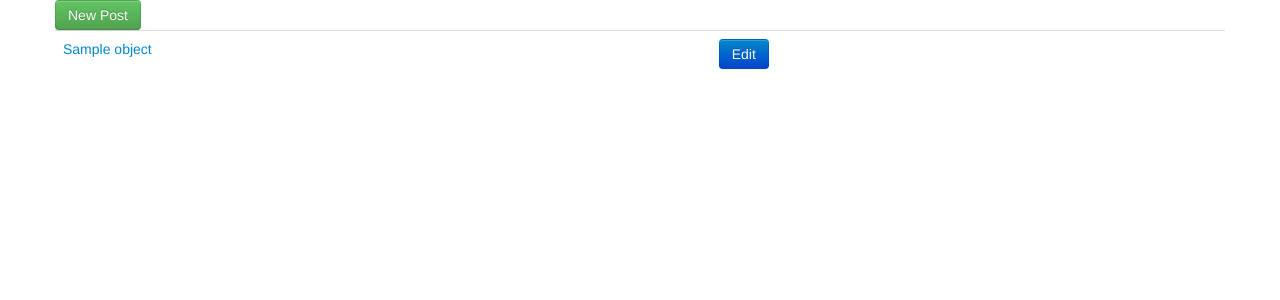
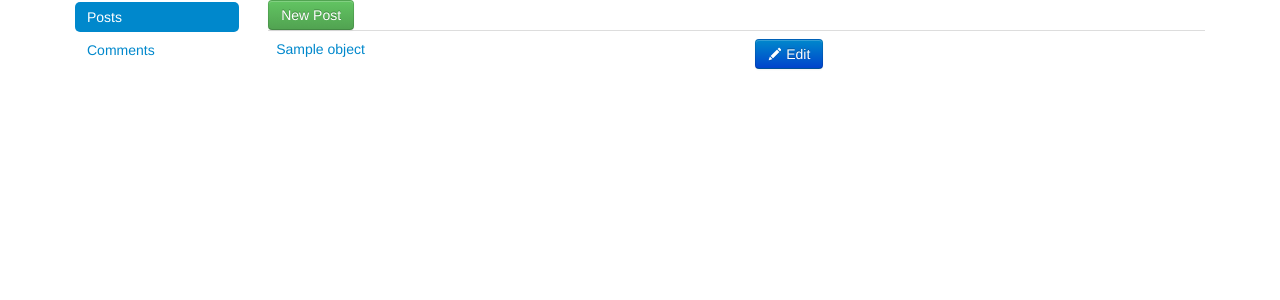
Before and after one commit to oneyoung/django-blog, a Django app: template html/templates/admin.html in a window 1280 px wide. Shown: the top 300 px of the page. Run offline with Django 3.2, Linux system fonts and the light colour scheme; the template is opened without the code that fills it: most values are stand-ins (such as "Sample title", 1, 10 or a date in 2020); parts of the project's set-up code (start-up, migrations or seed data) failed here and were passed over; some libraries are stand-ins or nearby versions.

Commit message:
+ 为admin.html添加导航栏

```diff
--- a/html/templates/admin.html
+++ b/html/templates/admin.html
@@ -1,10 +1,18 @@
 {% include "head.html" with title="Admin" only %}
+<div class="container-fluid"><div class="row-fluid">
+<div class="span2">
+  <ul class="nav nav-pills nav-stacked">
+    <li class="active"><a href="#">Posts</a></li>
+    <li><a href="#">Comments</a></li>
+  <ul>
+</div>
+<div class="span10">
   <div><a href="{% url edit_view %}"><button class="btn btn-success">New Post</button></a></div>
   <table class="table">
   {% for object in object_list %}
     <tr>
       <td><a href="{{ object.get_absolute_url }}">{{ object.title }}</a></td>
-      <td><a href="{% url edit_view %}?pk={{ object.pk }}"><button class="btn btn-primary">Edit</button></a><td>
+      <td><a href="{% url edit_view %}?pk={{ object.pk }}"><button class="btn btn-primary"><i class="icon-pencil icon-white"></i>  Edit</button></a><td>
     </tr>
   {% endfor %}
   </table>
@@ -22,4 +30,6 @@
     </ul>
   {% endif %}
   </div>
+</div>
+</div></div>
 {% include "foot.html" %}
```
